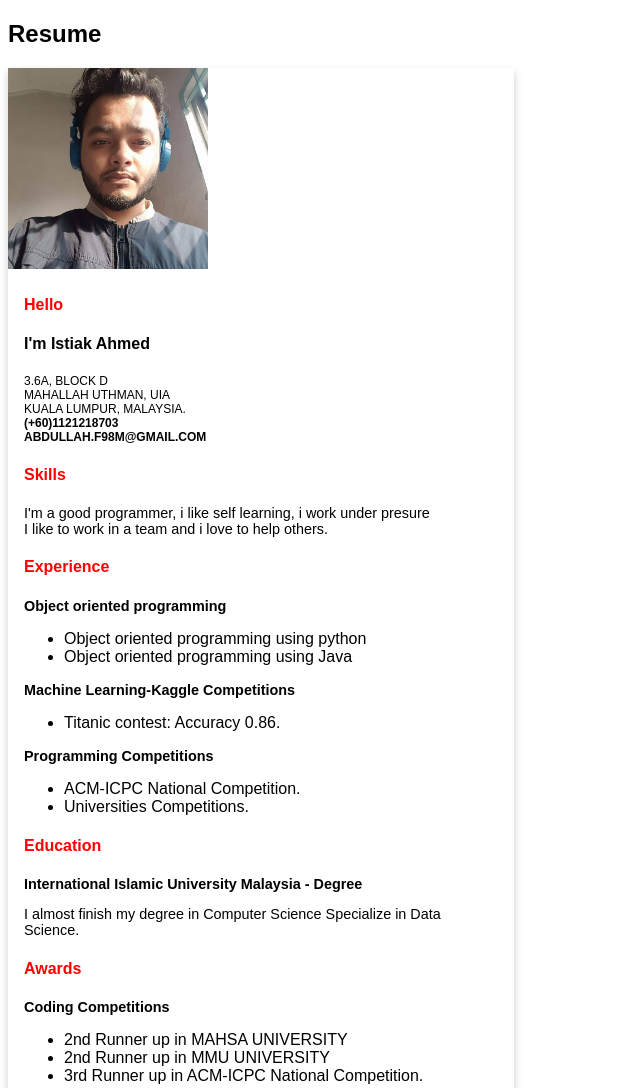
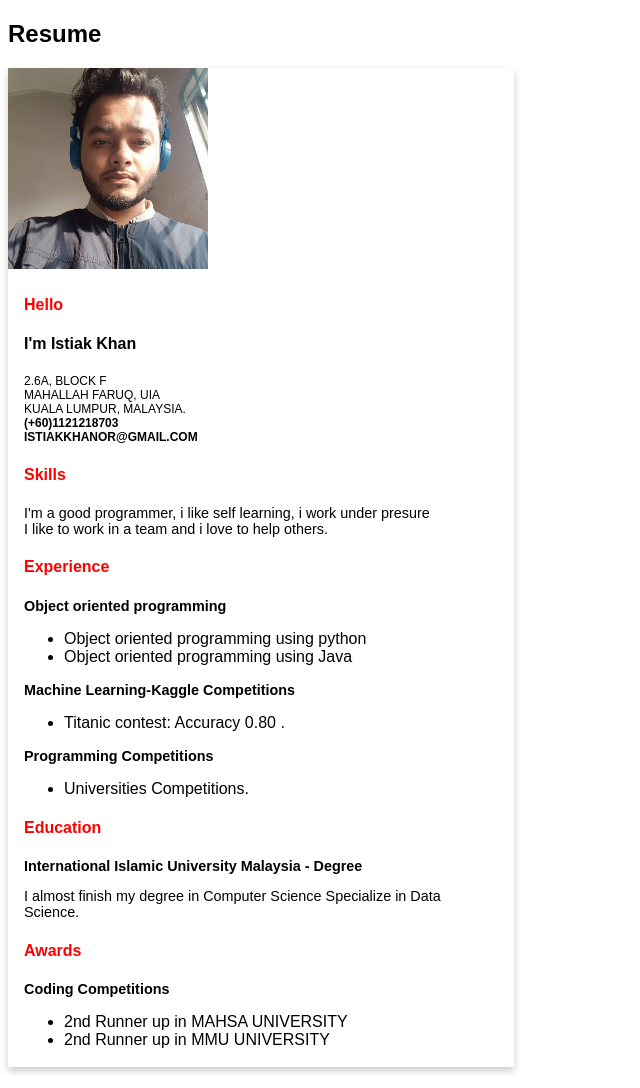
Before and after one commit to Istiak23/Istiak23.github.io, a plain HTML site: page index.html in a window 1280 px wide. Shown: the top 1088 px of the page, without its empty margins (0-640 px from the left). Drawn offline with Linux system fonts and the light colour scheme.

Commit message:
Update index.html

```diff
--- a/index.html
+++ b/index.html
@@ -31,14 +31,14 @@
     <img src="istiak.jpg" alt="Avatar" style="width:200px">
     <div class="container">
       <h4><b style="color:red;">Hello</b></h4>
-      <h4><b>I'm Istiak Ahmed</b></h4>
+      <h4><b>I'm Istiak Khan</b></h4>
 
       <!--Address-->
-      <p>  3.6A, BLOCK D <br>
-        MAHALLAH UTHMAN, UIA <br>
+      <p>  2.6A, BLOCK F <br>
+        MAHALLAH FARUQ, UIA <br>
         KUALA LUMPUR, MALAYSIA. <br>
         <strong>(+60)1121218703 <br>
-        ABDULLAH.F98M@GMAIL.COM</strong>
+        ISTIAKKHANOR@GMAIL.COM</strong>
       </p>
 
       <!--Skills-->
@@ -60,14 +60,15 @@
       <p style="font-size:90%;">
         <strong>Machine Learning-Kaggle Competitions</strong>
         <ul>
-          <li>Titanic contest: Accuracy 0.86. </li>
+          <li>Titanic contest: Accuracy 0.80
+         . </li>
         </ul>
       </p>
 
       <p style="font-size:90%;">
         <strong>Programming Competitions</strong>
         <ul>
-          <li>ACM-ICPC National Competition.</li>
+
           <li>Universities Competitions.</li>
         </ul>
       </p>
@@ -88,7 +89,7 @@
         <ul>
           <li>2nd Runner up in MAHSA UNIVERSITY</li>
           <li>2nd Runner up in MMU UNIVERSITY</li>
-          <li>3rd Runner up in ACM-ICPC National Competition.</li>
+
         </ul>
       </p>
 
```
